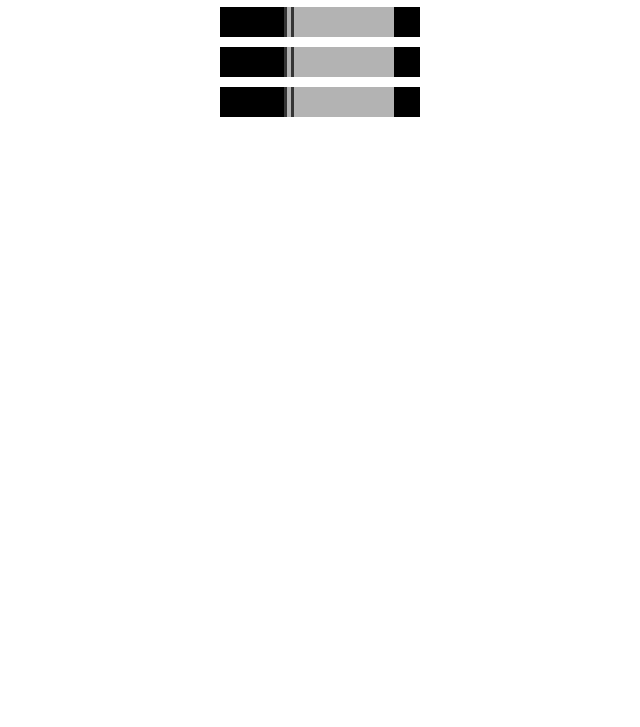
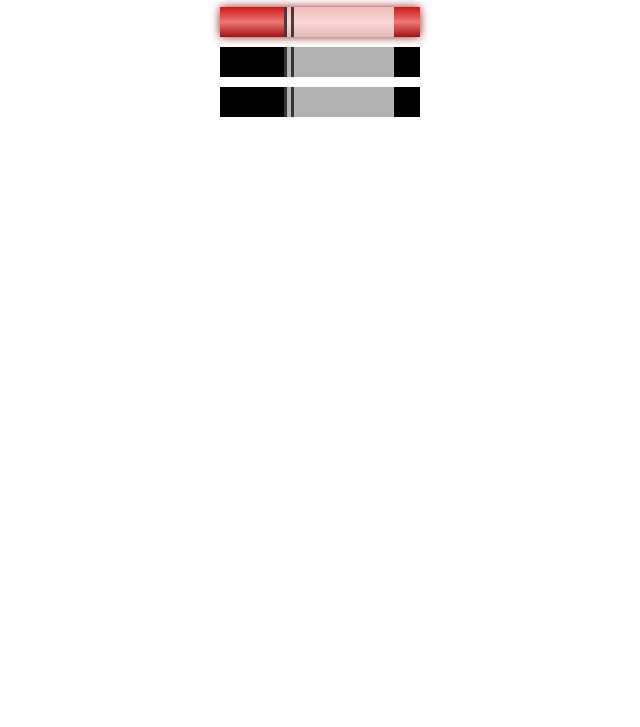
Before and after one commit to Yustes88/FreeCodeCamp-Markers, a plain HTML site: page index.html in a window 1280 px wide. Shown: the part 73-800 px from the top of the page, without its empty margins (320-960 px from the left). Drawn offline with Linux system fonts and the light colour scheme.

Commit message:
Creates CSS style of red marker

```diff
--- a/styles.css
+++ b/styles.css
@@ -22,3 +22,8 @@
     background-color: hsl(0, 0%, 100%, 0.7);
     border-left: 10px double rgba(0,0,0, 0.7);
 }
+
+.red {
+    background: linear-gradient(hsl(0, 79%, 45%), hsl(0, 79%, 70%), hsl(0, 79%, 35%));
+    box-shadow: 0 0 10px 0 hsl(0, 62%, 35%);
+}
```
